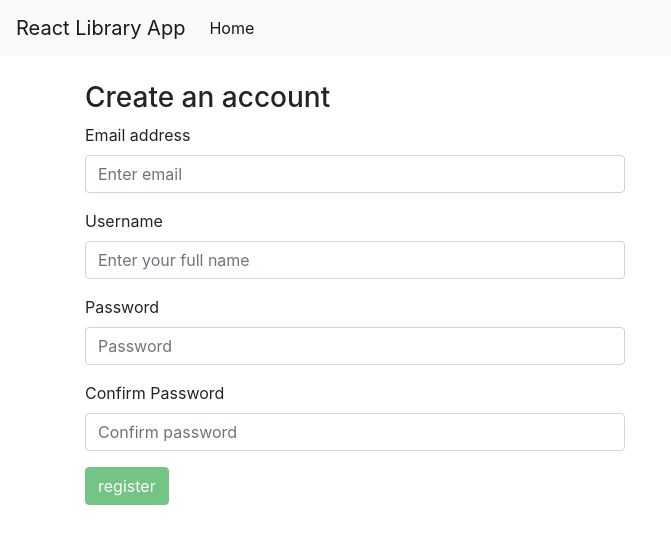
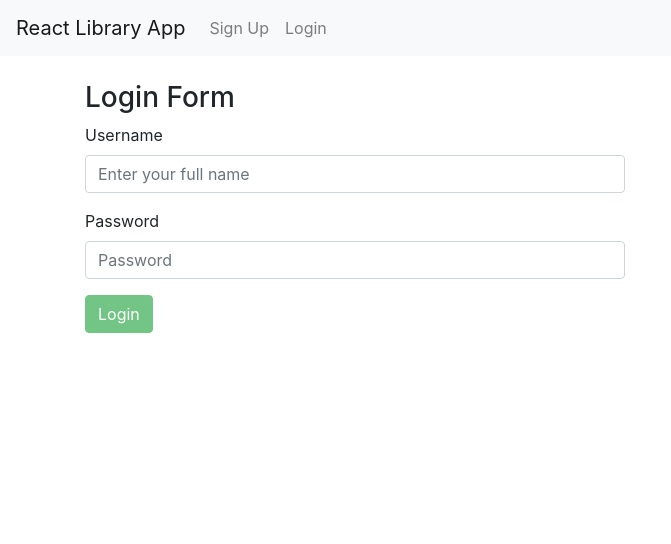
Before and after one commit to Bbaale15/react-library-app, a React (Create React App) app: page /login in a window 1280 px wide. Shown: the top 544 px of the page, without its empty margins (0-671 px from the left). Built offline with nearby package versions, Linux system fonts and the light colour scheme.

Commit message:
Add routing and LoginView

```diff
--- a/package.json
+++ b/package.json
@@ -7,6 +7,7 @@
     "react": "^16.8.6",
     "react-bootstrap": "^1.0.0-beta.8",
     "react-dom": "^16.8.6",
+    "react-router-dom": "^5.0.0",
     "react-scripts": "3.0.1"
   },
   "scripts": {
--- a/src/App.js
+++ b/src/App.js
@@ -1,32 +1,29 @@
 import React from 'react';
 import SignUpView from './views/SignUpView';
+import LoginView from './views/LoginView';
+import Nav from './views/NavView'
 import './App.css';
+import { BrowserRouter as Router, Switch, Route } from 'react-router-dom';
 
 function App(props) {
 
   return (
     <div>
-<nav className="navbar navbar-expand-md navbar-light bg-light">
-<a className="navbar-brand" href="/">React Library App</a>
-  <button className="navbar-toggler" type="button" data-toggle="collapse" data-target="#navbarNav" aria-controls="navbarNav" aria-expanded="false" aria-label="Toggle navigation">
-    <span className="navbar-toggler-icon"></span>
-  </button>
-  <div className="collapse navbar-collapse" id="navbarNav">
-    <ul className="navbar-nav">
-      <li className="nav-item active">
-        <a className="nav-link" href="/">Home <span className="sr-only">(current)</span></a>
-      </li>
-    </ul>
-  </div>
-</nav>
-
+      <Router>
+        <Nav />
+        <Switch>
           <div className="container">
             <div className="row">
               <div className="col-6">
-      <SignUpView name={props.loginName}/>
+                {/* <SignUpView name={props.loginName} /> */}
+                <Route path="/" exact component={SignUpView} />
+                <Route path="/login" component={LoginView} />
               </div>
             </div>
           </div>
+
+        </Switch>
+      </Router>
     </div>
   );
 }
--- /dev/null
+++ b/src/components/loginForm.js
@@ -0,0 +1,23 @@
+import React from 'react';
+import Button from  './button'
+const loginForm = (props) => {
+    const { handleSubmit, handleOnchange, disabled } = props;
+    return(
+        <div>
+            <h3>Login Form</h3>
+            <form  onSubmit={handleSubmit}>
+                <div className="form-group">
+                    <label htmlFor="username">Username</label>
+                    <input onChange={handleOnchange} type="text" className="form-control" id="username"  name="username" placeholder="Enter your full name"/>
+                </div>
+                <div className="form-group">
+                    <label htmlFor="password">Password</label>
+                    <input onChange={handleOnchange} type="password" className="form-control" id="password" name="password" placeholder="Password"/>
+                </div>
+                <Button disabled={disabled} type="submit" action="Login" className="btn-success"/>
+            </form>
+
+        </div>
+    );
+}
+export  default  loginForm;
--- /dev/null
+++ b/src/components/nav.js
@@ -0,0 +1,30 @@
+import React from 'react';
+import { Link } from 'react-router-dom';
+
+const nav = (props) => {
+    const { appTitle } = props;
+    return (
+        <nav className="navbar navbar-expand-md navbar-light bg-light">
+            <a className="navbar-brand" href="/">{appTitle}</a>
+            <button className="navbar-toggler" type="button" data-toggle="collapse" data-target="#navbarNav" aria-controls="navbarNav" aria-expanded="false" aria-label="Toggle navigation">
+                <span className="navbar-toggler-icon"></span>
+            </button>
+            <div className="collapse navbar-collapse" id="navbarNav">
+                <ul className="navbar-nav">
+                    <Link className="nav-link" to='/'>
+                        <li className="nav-item active">
+                            Sign Up
+                        </li>
+                    </Link>
+                    <Link className="nav-link" to='/login'>
+                        <li className="nav-item">
+                            Login
+                        </li>
+                    </Link>
+                </ul>
+            </div>
+        </nav>
+    );
+}
+
+export default nav;
--- a/src/components/signupForm.js
+++ b/src/components/signupForm.js
@@ -22,7 +22,7 @@ const signupForm = (props) => {
                     <label htmlFor="confirmPassword">Confirm Password</label>
                     <input onChange={handleOnchange} type="password" className="form-control" id="confirmPassword" name="confirmPassword" placeholder="Confirm password"/>
                 </div>
-                <Button disabled={disabled} type="submit" action="register" className="btn-success"/>
+                <Button disabled={disabled} type="submit" action="Register" className="btn-success"/>
             </form>
 
         </div>
--- /dev/null
+++ b/src/views/LoginView.js
@@ -0,0 +1,28 @@
+import React from 'react';
+import LoginForm from '../components/loginForm';
+
+class LoginView extends React.Component {
+    state = {
+        username:'',
+        password:'',
+        disabled: true
+    }
+    handleOnchange=(e)=>{
+       this.setState({
+           [e.target.id]: e.target.value
+       })
+    }
+    handleSubmit = (e) =>{
+        e.preventDefault();
+        console.log(this.state);
+    }
+
+
+    render() {
+      return (
+          <LoginForm disabled={this.state.disabled} action="Login" handleOnchange={this.handleOnchange} handleSubmit={this.handleSubmit} />
+      )
+    }
+}
+
+export default LoginView;
--- /dev/null
+++ b/src/views/NavView.js
@@ -0,0 +1,13 @@
+import React from 'react';
+import Nav from '../components/nav';
+
+class NavView extends React.Component {
+
+    render() {
+      return (
+          <Nav appTitle="React Library App"/>
+      )
+    }
+}
+
+export default NavView;
```
Also changed, not shown: 1 other file (tests, documents, lock files or other folders). Lines whose indentation alone changed are shown as unchanged.
